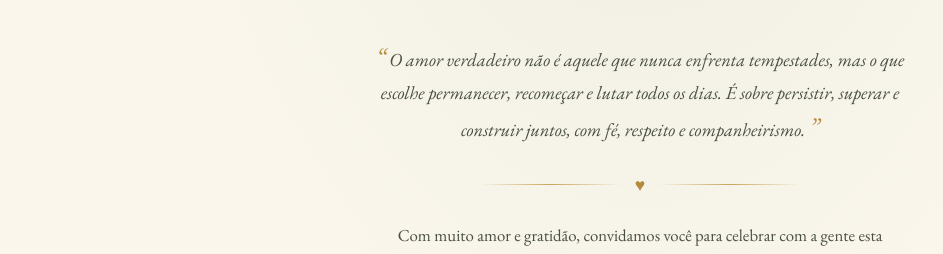
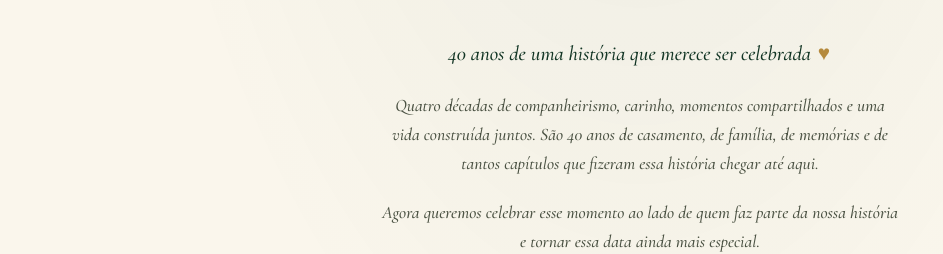
Before and after one commit to DKamano/bodasEsmeralda, a plain HTML site: page index.html in a window 1280 px wide. Shown: the part 543-797 px from the top of the page, without its empty margins (0-943 px from the left). Drawn offline with nearby package versions, Linux system fonts and the light colour scheme.

Commit message:
Refactor invite text styles and update content
Updated styles and content for invitation text in index.html.

```diff
--- a/index.html
+++ b/index.html
@@ -193,9 +193,23 @@
 
   .invite-text{
     max-width: 520px;
-    margin: 0 auto;
-    font-size: 1.05rem;
+    margin: 0 auto 20px;
+    font-family: var(--font-display);
+    font-style: italic;
+    font-weight: 500;
+    font-size: 1.1rem;
+    line-height: 1.65;
     color: var(--ink-soft);
+  }
+  .invite-text:last-of-type{ margin-bottom: 0; }
+  .invite-text.lead{
+    font-size: 1.3rem;
+    color: var(--emerald-800);
+  }
+  .invite-text .heart-accent{
+    font-style: normal;
+    color: var(--gold-600);
+    padding: 0 2px;
   }
 
   .details-row{
@@ -578,18 +592,24 @@
     <div class="esmeralda-script">Esmeralda</div>
     <p class="couple-names">João &amp; Sandra</p>
 
-    <blockquote>
-      O amor verdadeiro não é aquele que nunca enfrenta tempestades, mas o que escolhe permanecer,
-      recomeçar e lutar todos os dias. É sobre persistir, superar e construir juntos, com fé,
-      respeito e companheirismo.
-    </blockquote>
+    <p class="invite-text lead">40 anos de uma história que merece ser celebrada <span class="heart-accent">♥</span></p>
+
+    <p class="invite-text">
+      Quatro décadas de companheirismo, carinho, momentos compartilhados e uma vida construída juntos.
+      São 40 anos de casamento, de família, de memórias e de tantos capítulos que fizeram essa história
+      chegar até aqui.
+    </p>
+
+    <p class="invite-text">
+      Agora queremos celebrar esse momento ao lado de quem faz parte da nossa história e tornar essa
+      data ainda mais especial.
+    </p>
+
+    <p class="invite-text">
+      Será uma alegria ter vocês conosco nessa comemoração <span class="heart-accent">♥</span>
+    </p>
 
     <div class="divider"><span>♥</span></div>
-
-    <p class="invite-text">
-      Com muito amor e gratidão, convidamos você para celebrar com a gente esta história
-      que é exemplo de amor e superação.
-    </p>
 
     <div class="details-row">
       <div class="detail-block">
```
